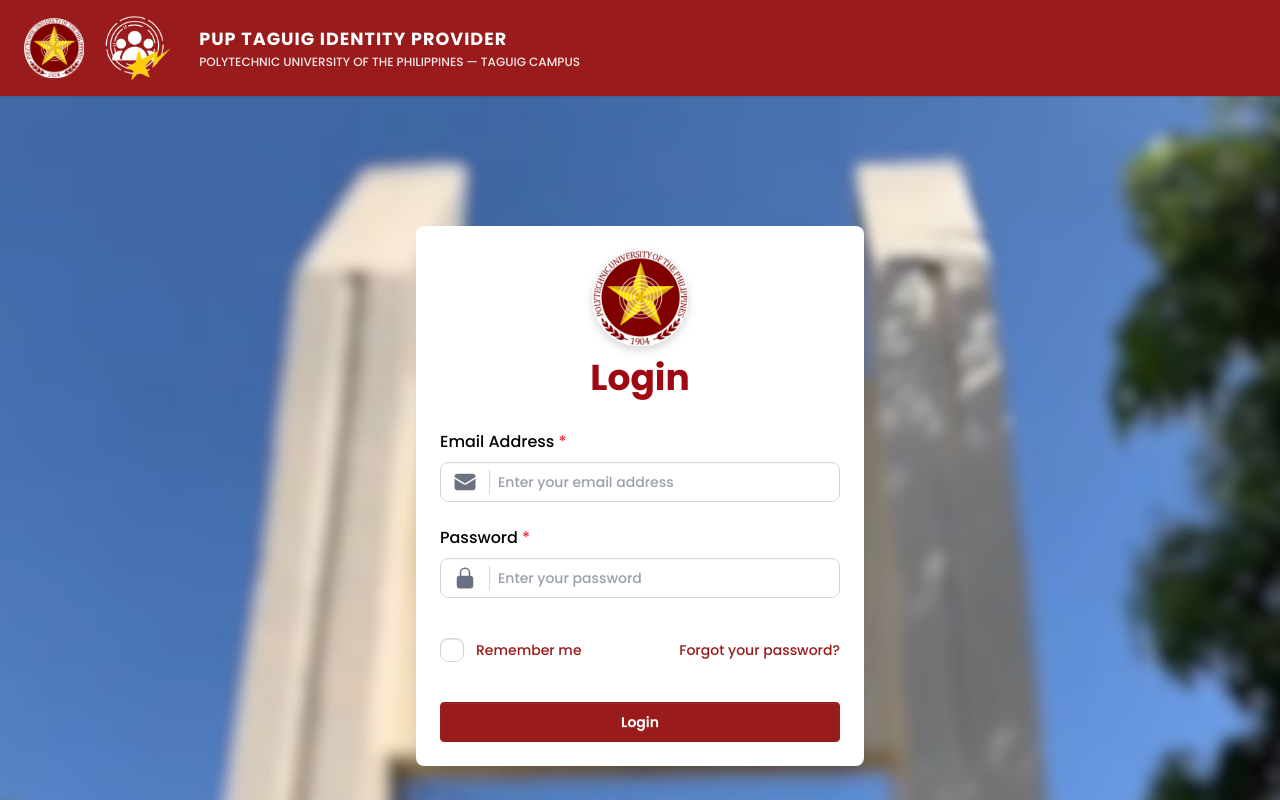
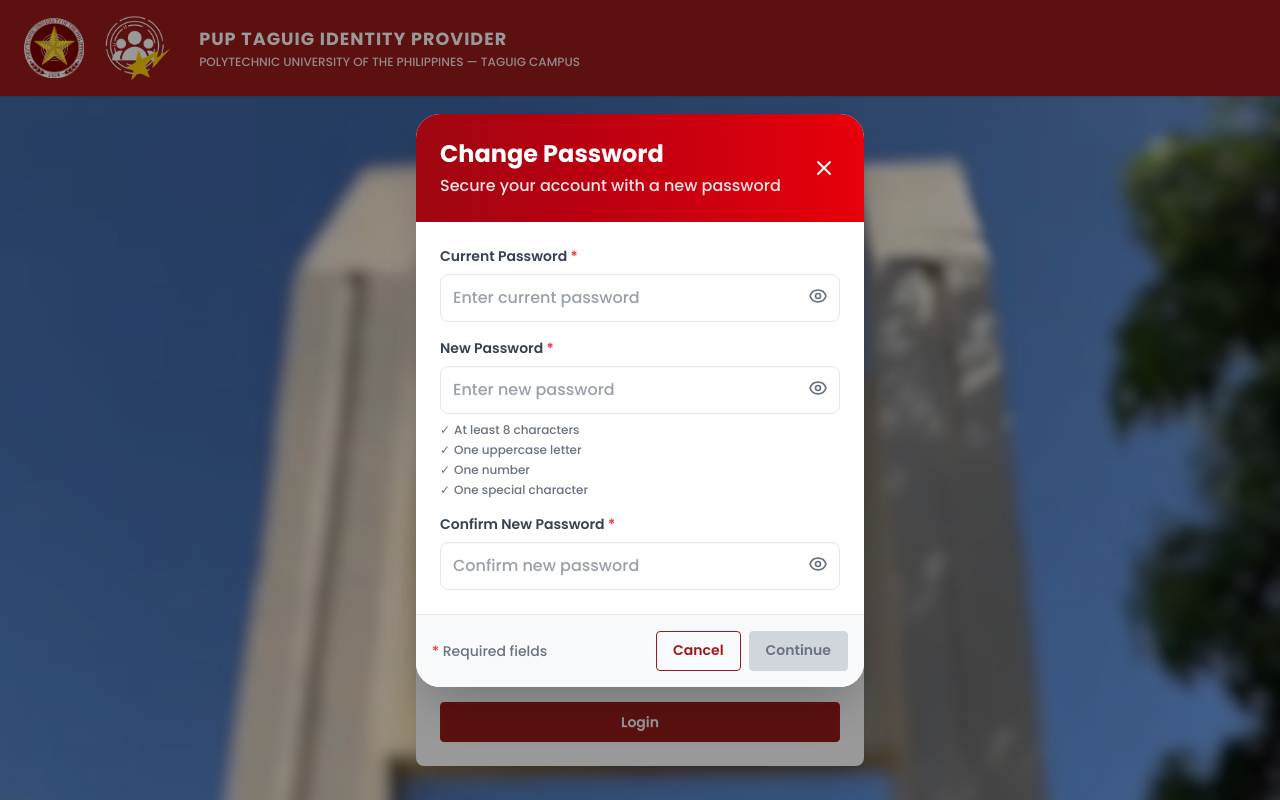
Before and after one commit to efondo-aaronkyle/Identity-Provider-and-One-Portal, a React (Vite) app: page / in a window 1280 px wide. Both pictures are taken after a click on the link "Forgot your password?". Shown: the top 800 px of the page. Built offline with nearby package versions, Linux system fonts and the light colour scheme.

Commit message:
add change password in login

```diff
--- /dev/null
+++ b/src/auth/components/ChangePasswordModal.jsx
@@ -0,0 +1,108 @@
+import { useState, useEffect } from "react";
+import ChangePasswordStep from "../../components/ChangePasswordStep";
+import OtpVerificationStep from "../../components/OtpVerificationStep";
+import SuccessStep from "../../components/SuccessStep";
+import SuccessAlert from "../../components/SuccessAlert";
+
+export default function ChangePasswordModal({ isOpen, onClose }) {
+    const [step, setStep] = useState(1);
+    const [form, setForm] = useState({
+        currentPassword: "",
+        newPassword: "",
+        confirmPassword: "",
+    });
+    const [otp, setOtp] = useState(["", "", "", "", "", ""]);
+    const [timer, setTimer] = useState(60);
+    const [canResend, setCanResend] = useState(false);
+    const [successMessage, setSuccessMessage] = useState("");
+
+    useEffect(() => {
+        if (step !== 2) return;
+
+        setTimer(60);
+        setCanResend(false);
+
+        const interval = setInterval(() => {
+            setTimer((t) => {
+                if (t <= 1) {
+                    clearInterval(interval);
+                    setCanResend(true);
+                    return 0;
+                }
+                return t - 1;
+            });
+        }, 1000);
+
+        return () => clearInterval(interval);
+    }, [step]);
+
+    useEffect(() => {
+        if (!isOpen) {
+            setStep(1);
+            setForm({
+                currentPassword: "",
+                newPassword: "",
+                confirmPassword: "",
+            });
+            setOtp(["", "", "", "", "", ""]);
+            setSuccessMessage("");
+        }
+    }, [isOpen]);
+
+    useEffect(() => {
+        if (step === 3) {
+            setSuccessMessage("Password changed successfully!");
+
+            const timeout = setTimeout(() => {
+                setSuccessMessage("");
+            }, 3000);
+
+            return () => clearTimeout(timeout);
+        }
+    }, [step]);
+
+    const verifyOTP = () => {
+        const code = otp.join("");
+        if (code.length !== 6 || !/^\d+$/.test(code)) return;
+
+        setStep(3);
+    };
+
+    if (!isOpen) return null;
+
+    return (
+        <>
+            <dialog className="modal modal-open">
+                <div className="modal-box rounded-3xl max-h-[90vh] overflow-y-auto custom-scrollbar max-w-md p-0">
+                    {step === 1 && (
+                        <ChangePasswordStep
+                            form={form}
+                            setForm={setForm}
+                            onClose={onClose}
+                            onNext={() => setStep(2)}
+                        />
+                    )}
+                    {step === 2 && (
+                        <OtpVerificationStep
+                            otp={otp}
+                            setOtp={setOtp}
+                            timer={timer}
+                            canResend={canResend}
+                            onResend={() => setStep(1)}
+                            onBack={() => setStep(1)}
+                            onVerify={verifyOTP}
+                            onClose={onClose}
+                        />
+                    )}
+                    {step === 3 && (
+                        <SuccessStep onClose={onClose} />
+                    )}
+                </div>
+            </dialog>
+            <SuccessAlert
+                message={successMessage}
+                onClose={() => setSuccessMessage("")}
+            />
+        </>
+    );
+}
--- a/src/auth/components/LoginForm.jsx
+++ b/src/auth/components/LoginForm.jsx
@@ -1,10 +1,12 @@
 import { useNavigate } from "react-router-dom";
 import { useState } from "react";
+import ChangePasswordModal from "./ChangePasswordModal";
 
 export default function LoginForm() {
   const navigate = useNavigate();
   const [email, setEmail] = useState("");
   const [password, setPassword] = useState("");
+  const [isForgotOpen, setForgotOpen] = useState(false);
 
   const handleSubmit = (e) => {
     e.preventDefault();
@@ -18,6 +20,7 @@
   };
 
   return (
+    <>
       <div className="w-full max-w-md px-7 sm:px-0">
         <div className="card bg-white w-full shadow-xl">
           <div className="card-body space-y-6">
@@ -66,7 +69,10 @@
                   <input type="checkbox" className="checkbox border-gray-300 bg-transparent checked:bg-[#991b1b] checked:border-red-900 checked:text-white mr-1" />
                   <span className="text-[#991b1b] text-[.7rem] sm:text-sm">Remember me</span>
                 </label>
-              <a href="#" className="link link-hover text-[#991b1b] text-[.7rem] sm:text-sm">
+                <a href="#" className="link link-hover text-[#991b1b] text-[.7rem] sm:text-sm" onClick={(e) => {
+                  e.preventDefault();
+                  setForgotOpen(true);
+                }}>
                   Forgot your password?
                 </a>
               </div>
@@ -75,5 +81,11 @@
           </div>
         </div>
       </div>
+
+      <ChangePasswordModal
+        isOpen={isForgotOpen}
+        onClose={() => setForgotOpen(false)}
+      />
+    </>
   );
 }
--- a/src/components/ChangePasswordStep.jsx
+++ b/src/components/ChangePasswordStep.jsx
@@ -71,7 +71,7 @@
                                             ? "Enter new password"
                                             : "Confirm new password"
                                     }
-                                    className="input input-bordered w-full pr-10 bg-transparent h-12 border-gray-300 rounded-lg text-base" onChange={handleChange} required />
+                                    className="input input-bordered w-full pr-10 bg-transparent h-12 border-gray-200 rounded-lg text-gray-700 text-base" onChange={handleChange} required />
                                 <button type="button" className="absolute right-3 top-3 text-gray-500 hover:text-gray-700" onClick={() => toggleShowPassword(field)}>
                                     {showPassword[field] ? (
                                         <svg xmlns="http://www.w3.org/2000/svg" className="h-5 w-5 cursor-pointer" fill="none" viewBox="0 0 24 24" stroke="currentColor">
--- a/src/components/OtpVerificationStep.jsx
+++ b/src/components/OtpVerificationStep.jsx
@@ -69,7 +69,7 @@
                                     value={digit}
                                     onChange={(e) => handleChange(idx, e.target.value)}
                                     onKeyDown={(e) => handleKeyDown(idx, e)}
-                                    className="w-12 h-12 text-center text-xl font-bold border-2 border-gray-300 rounded-lg focus:border-[#991b1b] focus:ring-1 focus:ring-[#991b1b] outline-none"
+                                    className="w-12 h-12 text-center text-xl font-bold border-2 border-gray-300 text-gray-700 rounded-lg focus:border-[#991b1b] focus:ring-1 focus:ring-[#991b1b] outline-none"
                                     maxLength={1}
                                 />
                             ))}
```
Lines whose indentation alone changed are shown as unchanged.
